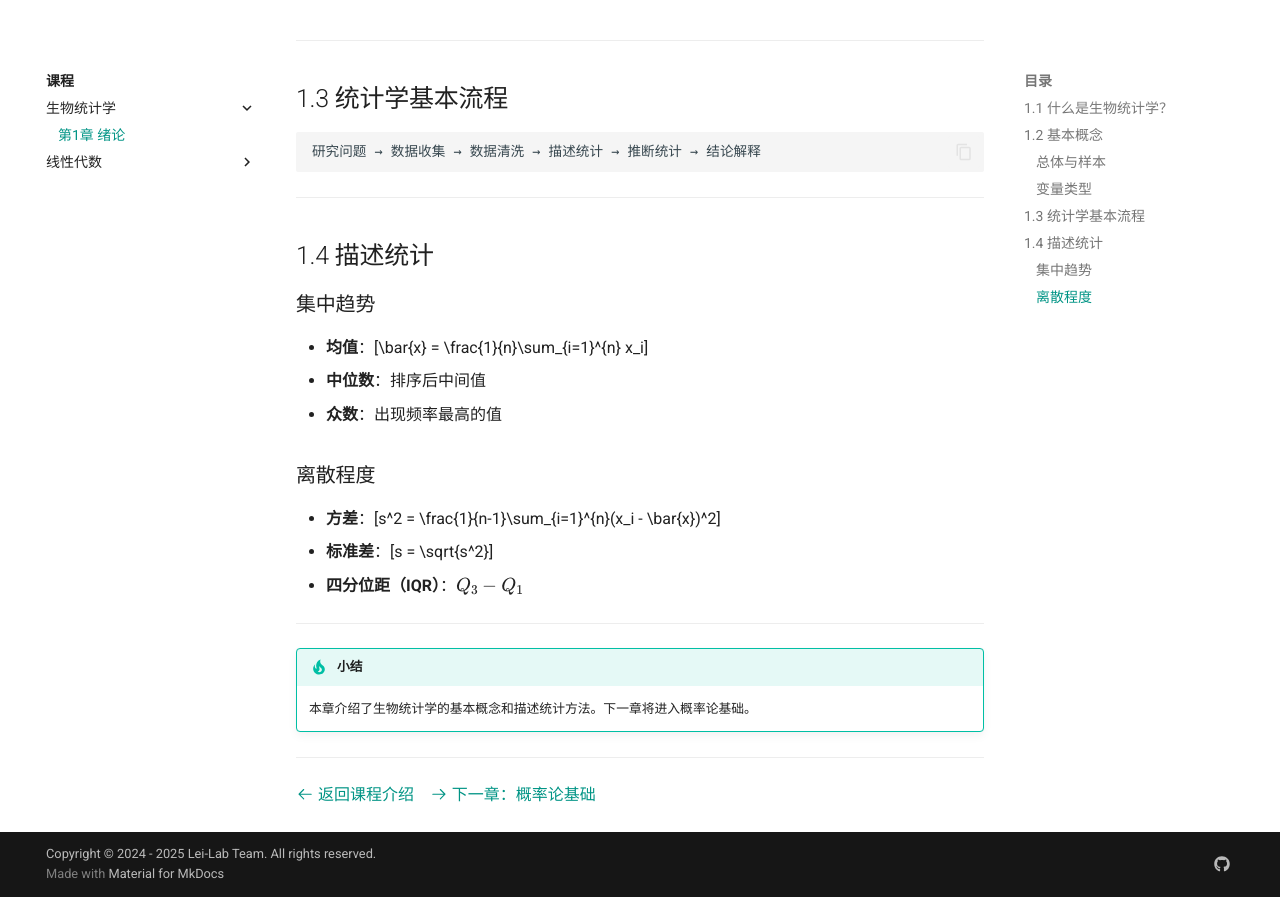
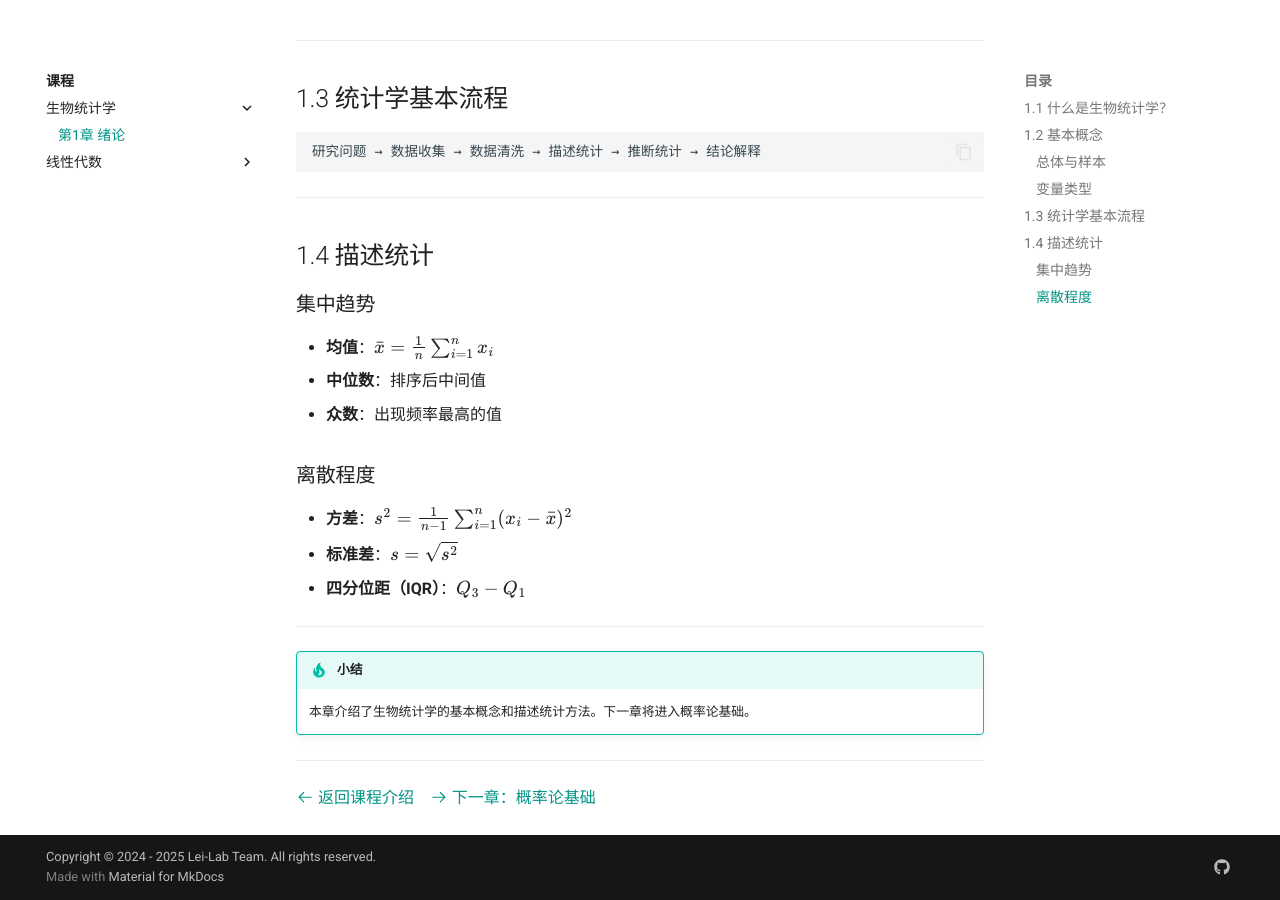
Before and after one commit to leicaohmu/lei-lab-site, an MkDocs documentation site: the page built from docs/courses/biostat/01-intro.md, in a window 1280 px wide and 900 px high, scrolled down 928 px. Built offline with MkDocs 1.6.1 and Material for MkDocs 9.7.7, drawn with Linux system fonts in a browser that asks for light colours; comment, search, counter and statistics services are not loaded.

Commit message:
feat: enable MathJax LaTeX rendering new new

```diff
--- a/docs/courses/biostat/01-intro.md
+++ b/docs/courses/biostat/01-intro.md
@@ -43,14 +43,14 @@ title: 第1章 绪论
 
 ### 集中趋势
 
-- **均值**：\[\bar{x} = \frac{1}{n}\sum_{i=1}^{n} x_i\]
+- **均值**：\(\bar{x} = \frac{1}{n}\sum_{i=1}^{n} x_i\)
 - **中位数**：排序后中间值
 - **众数**：出现频率最高的值
 
 ### 离散程度
 
-- **方差**：\[s^2 = \frac{1}{n-1}\sum_{i=1}^{n}(x_i - \bar{x})^2\]
-- **标准差**：\[s = \sqrt{s^2}\]
+- **方差**：\(s^2 = \frac{1}{n-1}\sum_{i=1}^{n}(x_i - \bar{x})^2\)
+- **标准差**：\(s = \sqrt{s^2}\)
 - **四分位距（IQR）**：\(Q_3 - Q_1\)
 
 ---
```
